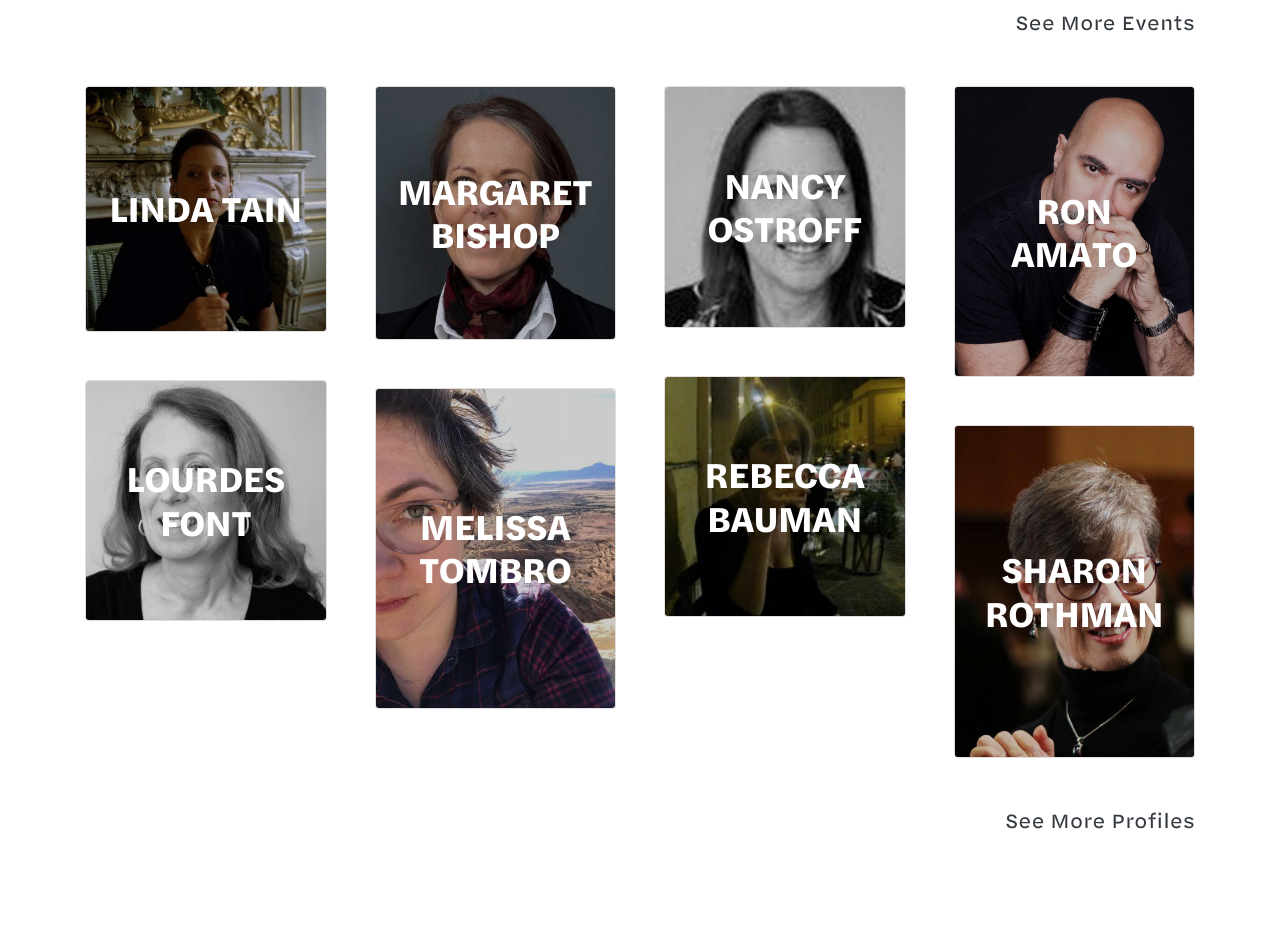
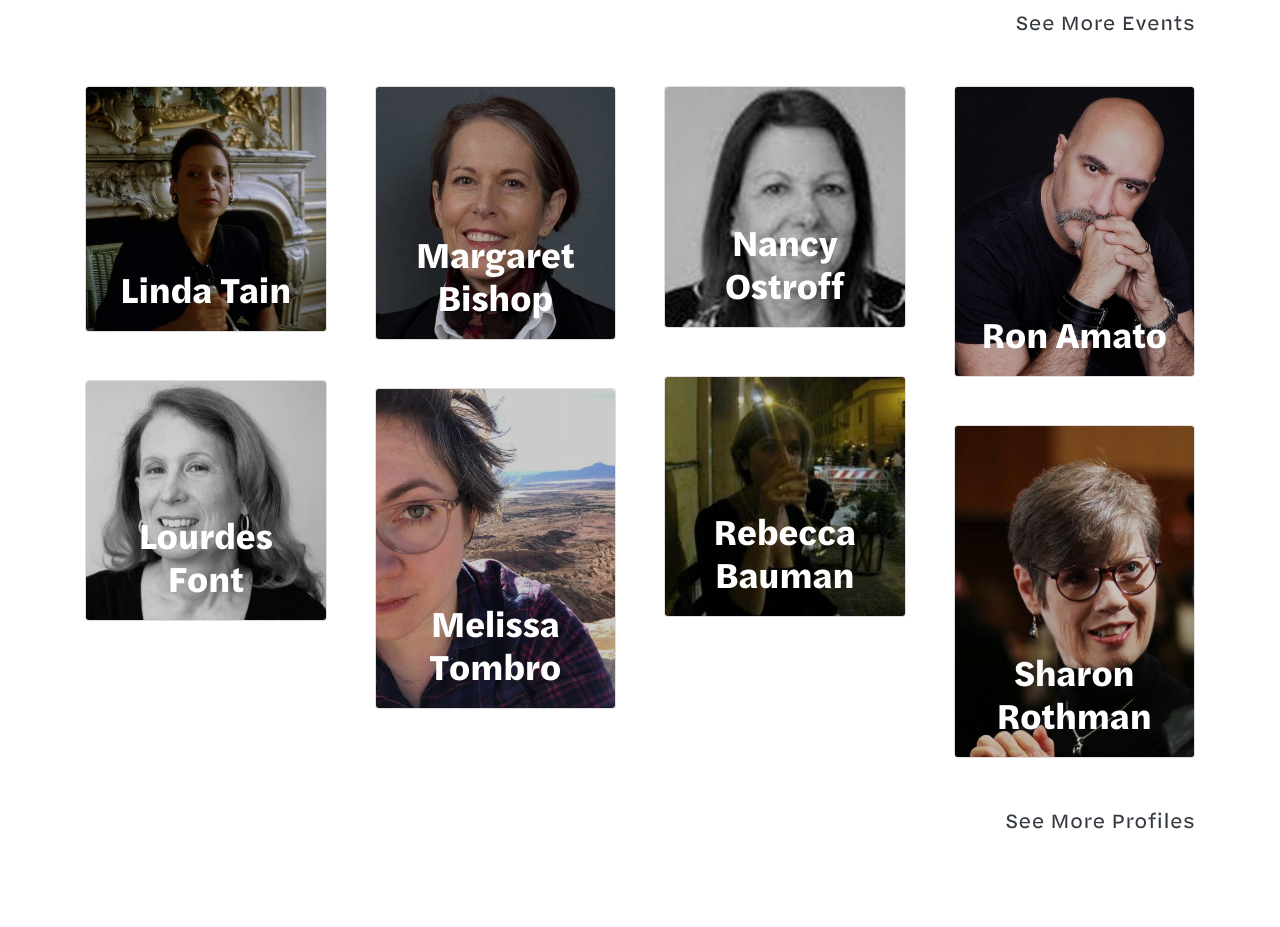
Before and after one commit to fit-authors/fit-authors.github.io, a Jekyll site: the page built from index.md, in a window 1280 px wide. Shown: the part 674-1601 px from the top of the page. Built offline with Jekyll 4.4.1, drawn with Linux system fonts in a browser that asks for light colours; nearby versions of some CDN libraries.

Commit message:
fixed the font

```diff
--- a/_includes/profiles.html
+++ b/_includes/profiles.html
@@ -8,7 +8,7 @@
       {% else %}
 
       {% endif %}
-      <div class="card-img-overlay d-flex justify-content-center align-items-center rounded">
+      <div class="card-img-overlay d-flex justify-content-center align-items-end rounded">
         <h1 class="text-center mb-0">{{author.name}}</h1>
       </div>
     </a>
--- a/assets/style.scss
+++ b/assets/style.scss
@@ -61,7 +61,6 @@ header .logo img {
 }
 #featured-authors .card .card-img-overlay h1 {
   font-size: 3rem;
-  text-transform: uppercase;
 }
 @media (min-width: 576px) {
   #featured-authors .card .card-img-overlay h1 {
```
